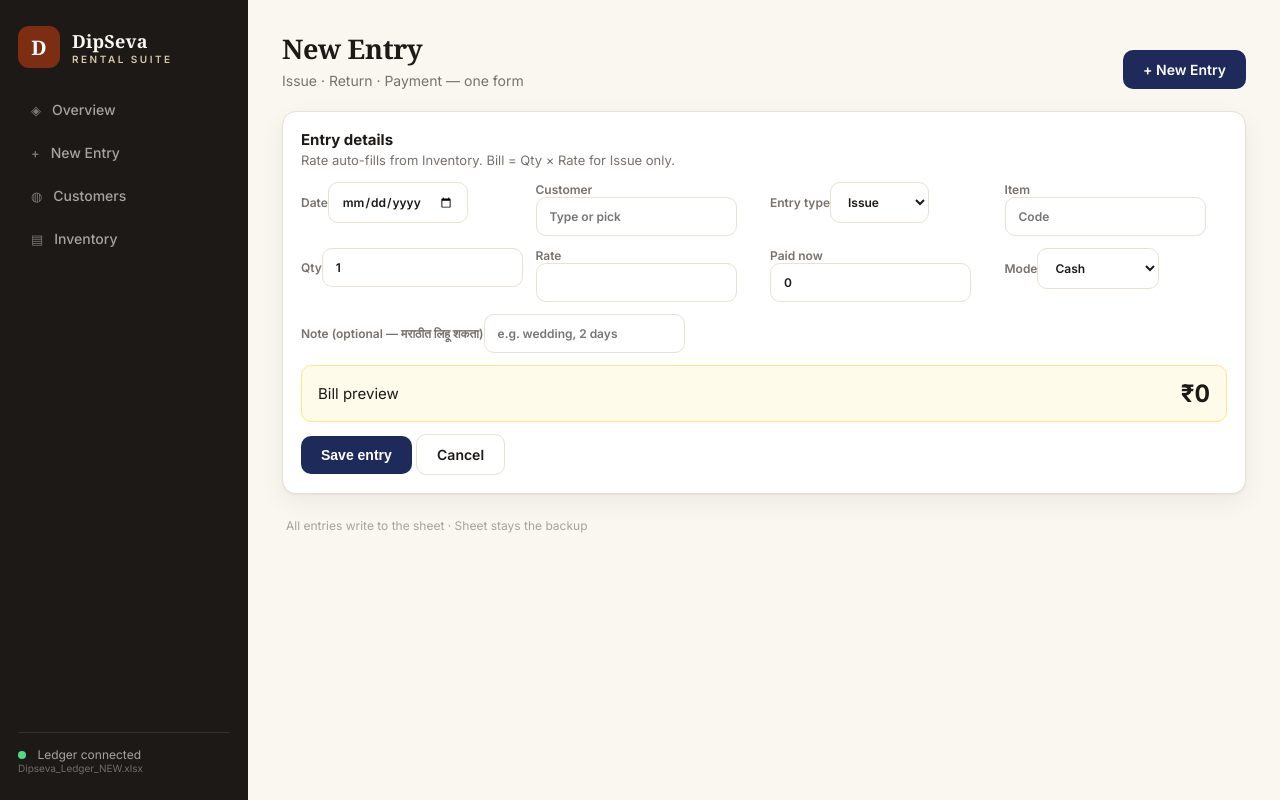
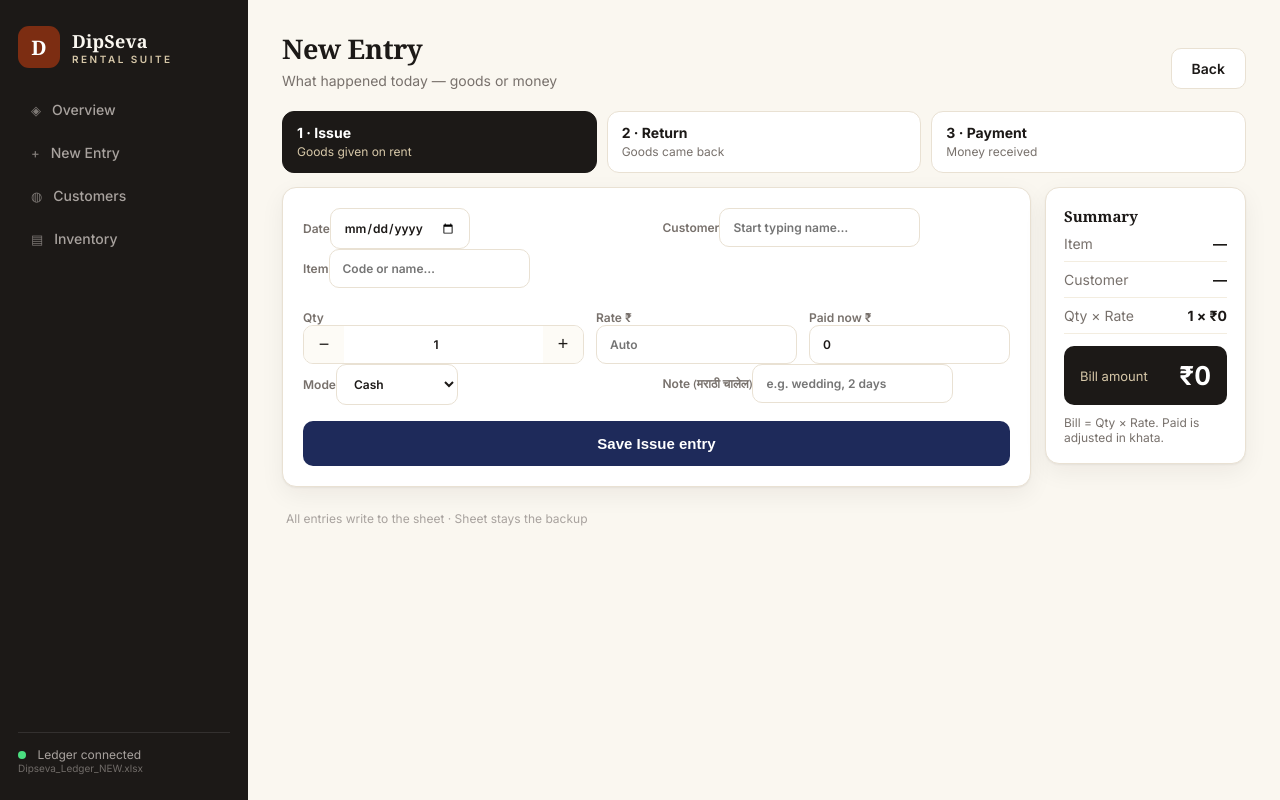
Before and after one commit to MrShindeMahesh/Dipseva-Dashboard, a Flask app: template dipseva_app/templates/entry.html in a window 1280 px wide. Run offline with Flask 3, Linux system fonts and the light colour scheme; the template is opened without the code that fills it, so the values that code supplies are empty.

Commit message:
Redesign New Entry: type selector cards, quick item chips, qty stepper, live summary panel

```diff
--- a/dipseva_app/static/app.css
+++ b/dipseva_app/static/app.css
@@ -80,3 +80,35 @@ footer{color:var(--faint);font-size:12px;padding:24px 4px}
 .search{display:flex;gap:8px;margin-bottom:12px}
 .wa{background:#FFFBEB;border:1px solid #FDE68A;border-radius:10px;padding:12px 14px;font-size:14px}
 .mr{font-family:Mukta,Inter,sans-serif}
+.steps{display:grid;grid-template-columns:repeat(3,1fr);gap:10px;margin-bottom:14px}
+.step{background:var(--card);border:1px solid var(--line);border-radius:12px;padding:12px 14px;
+ text-align:left;cursor:pointer;font:inherit;color:var(--ink)}
+.step b{display:block;font-size:14px}
+.step span{font-size:12px;color:var(--mut)}
+.step.on{background:#1C1917;color:#fff;border-color:#1C1917}
+.step.on span{color:#D6C7A8}
+.entry-grid{display:grid;grid-template-columns:1.6fr 1fr;gap:14px;align-items:start}
+@media(max-width:1000px){.entry-grid{grid-template-columns:1fr}}
+.form-card{padding:20px}
+.frow2{display:grid;grid-template-columns:1fr 1fr;gap:12px}
+.frow3{display:grid;grid-template-columns:1fr 1fr 1fr;gap:12px;margin-top:12px}
+@media(max-width:700px){.frow2,.frow3{grid-template-columns:1fr}}
+.chips{display:flex;flex-wrap:wrap;gap:7px;margin:10px 0 2px}
+.chip{background:#FDFBF6;border:1px solid var(--line);border-radius:20px;padding:6px 13px;
+ font-size:12px;font-weight:600;cursor:pointer;color:var(--ink)}
+.chip:hover{border-color:var(--navy);color:var(--navy)}
+.stepper{display:flex;align-items:stretch;border:1px solid var(--line);border-radius:10px;overflow:hidden;background:#fff}
+.stepper button{width:40px;border:0;background:#FDFBF6;font-size:18px;cursor:pointer;color:var(--ink)}
+.stepper input{border:0;text-align:center;flex:1;min-width:0}
+.stepper input:focus{outline:none}
+.form-act{margin-top:16px}
+.btn.big{width:100%;padding:14px;font-size:15px}
+.summary{position:sticky;top:20px}
+.summary h3{font-family:Georgia,serif}
+.sumrow{display:flex;justify-content:space-between;gap:10px;padding:9px 0;border-bottom:1px solid #F3EDE0;font-size:14px}
+.sumrow span{color:var(--mut)}
+.total{display:flex;justify-content:space-between;align-items:center;margin-top:12px;
+ background:#1C1917;color:#fff;border-radius:10px;padding:14px 16px}
+.total span{font-size:13px;color:#D6C7A8}
+.total b{font-size:26px;font-variant-numeric:tabular-nums}
+.hint{font-size:12px;color:var(--mut);margin-top:10px}
--- a/dipseva_app/templates/entry.html
+++ b/dipseva_app/templates/entry.html
@@ -1,31 +1,81 @@
 {% extends "base.html" %}
 {% block title %}New Entry{% endblock %}
 {% block head %}New Entry{% endblock %}
-{% block sub %}Issue · Return · Payment — one form{% endblock %}
+{% block sub %}What happened today — goods or money{% endblock %}
+{% block actions %}<a class="btn ghost" href="/">Back</a>{% endblock %}
 {% block body %}
-<div class="card">
-<h3>Entry details</h3><div class="sub">Rate auto-fills from Inventory. Bill = Qty × Rate for Issue only.</div>
-<form method="post" class="form" id="f">
+<form method="post" id="f">
+<div class="steps">
+<button type="button" class="step on" data-t="Issue"><b>1 · Issue</b><span>Goods given on rent</span></button>
+<button type="button" class="step" data-t="Return"><b>2 · Return</b><span>Goods came back</span></button>
+<button type="button" class="step" data-t="Payment"><b>3 · Payment</b><span>Money received</span></button>
+</div>
+<input type="hidden" name="type" id="typ" value="Issue">
+<div class="entry-grid">
+<div class="card form-card">
+<div class="frow2">
 <div class="field"><label>Date<input type="date" name="date" value="{{today}}" required></label></div>
-<div class="field"><label>Customer<input list="clist" name="customer" required placeholder="Type or pick"><datalist id="clist">{% for c in custs %}<option value="{{c.name}}">{% endfor %}</datalist></label></div>
-<div class="field"><label>Entry type<select name="type" id="typ"><option>Issue</option><option>Return</option><option>Payment</option></select></label></div>
-<div class="field"><label>Item<input list="ilist" name="item" id="item" placeholder="Code"><datalist id="ilist">{% for i in items %}<option value="{{i.id}}">{{i.name}} · ₹{{i.rate}}</option>{% endfor %}</datalist></label></div>
-<div class="field"><label>Qty<input type="number" name="qty" id="qty" step="any" value="1"></label></div>
-<div class="field"><label>Rate<input type="number" name="rate" id="rate" step="any"></label></div>
-<div class="field"><label>Paid now<input type="number" name="paid" step="any" value="0"></label></div>
+<div class="field"><label>Customer<input list="clist" name="customer" id="cust" required placeholder="Start typing name…" autocomplete="off"><datalist id="clist">{% for c in custs %}<option value="{{c.name}}">{% endfor %}</datalist></label></div>
+</div>
+<div id="itemBlock">
+<div class="field"><label>Item<input list="ilist" name="item" id="item" placeholder="Code or name…" autocomplete="off"><datalist id="ilist">{% for i in items %}<option value="{{i.id}}">{{i.name}} · ₹{{i.rate}}{% if i.marathi %} · {{i.marathi}}{% endif %}</option>{% endfor %}</datalist></label></div>
+<div class="chips" id="chips">{% for i in items[:12] %}<button type="button" class="chip" data-id="{{i.id}}">{{i.id}}</button>{% endfor %}</div>
+<div class="frow3">
+<div class="field"><label>Qty<div class="stepper"><button type="button" id="qm">−</button><input type="number" name="qty" id="qty" step="any" value="1" min="0"><button type="button" id="qp">+</button></div></label></div>
+<div class="field"><label>Rate ₹<input type="number" name="rate" id="rate" step="any" placeholder="Auto"></label></div>
+<div class="field"><label>Paid now ₹<input type="number" name="paid" id="paid" step="any" value="0" min="0"></label></div>
+</div>
+</div>
+<div class="frow2">
 <div class="field"><label>Mode<select name="mode"><option>Cash</option><option>UPI</option><option>PhonePe SK</option><option>Paytm SK</option><option>PhonePe VK</option><option>PAYTM B QR</option><option>Bank</option></select></label></div>
-<div class="field" style="grid-column:1/-1"><label>Note (optional — <span class="mr">मराठीत लिहू शकता</span>)<input name="note" placeholder="e.g. wedding, 2 days"></label></div>
-<div class="billbox"><span>Bill preview</span><b id="bill">₹0</b></div>
-<div style="grid-column:1/-1"><button class="btn" type="submit">Save entry</button> <a class="btn ghost" href="/">Cancel</a></div>
+<div class="field"><label>Note <span class="mr">(मराठी चालेल)</span><input name="note" placeholder="e.g. wedding, 2 days"></label></div>
+</div>
+<div class="form-act"><button class="btn big" type="submit" id="saveBtn">Save Issue entry</button></div>
+</div>
+<aside class="card summary">
+<h3>Summary</h3>
+<div class="sumrow"><span>Item</span><b id="sItem">—</b></div>
+<div class="sumrow"><span>Customer</span><b id="sCust">—</b></div>
+<div class="sumrow"><span>Qty × Rate</span><b id="sCalc">—</b></div>
+<div class="total"><span id="sLbl">Bill amount</span><b id="bill">₹0</b></div>
+<div class="hint" id="hint">Bill = Qty × Rate. Paid is adjusted in khata.</div>
+</aside>
+</div>
 </form>
-</div>
 <script>
-const rates={}; {% for i in items %}rates["{{i.id}}"]={{i.rate or 0}};{% endfor %}
-const item=document.getElementById('item'), rate=document.getElementById('rate'),
-qty=document.getElementById('qty'), typ=document.getElementById('typ'), bill=document.getElementById('bill');
-function upd(){ const r=parseFloat(rate.value||rates[item.value]||0); if(!rate.value&&rates[item.value])rate.value=rates[item.value];
-const q=parseFloat(qty.value||0); bill.textContent='₹'+((typ.value==='Issue')?q*r:0).toLocaleString('en-IN'); }
-[item,rate,qty,typ].forEach(e=>e.addEventListener('input',upd)); upd();
-typ.addEventListener('change',()=>{ if(typ.value==='Payment'){item.value='';qty.value='';} });
+const rates={}; const names={};
+{% for i in items %}rates["{{i.id}}"]={{i.rate or 0}}; names["{{i.id}}"]="{{i.name}}";{% endfor %}
+const typ=document.getElementById('typ'), item=document.getElementById('item'),
+rate=document.getElementById('rate'), qty=document.getElementById('qty'),
+paid=document.getElementById('paid'), cust=document.getElementById('cust'),
+bill=document.getElementById('bill'), sItem=document.getElementById('sItem'),
+sCust=document.getElementById('sCust'), sCalc=document.getElementById('sCalc'),
+hint=document.getElementById('hint'), sLbl=document.getElementById('sLbl'),
+saveBtn=document.getElementById('saveBtn'), itemBlock=document.getElementById('itemBlock');
+let cur='Issue';
+document.querySelectorAll('.step').forEach(b=>b.addEventListener('click',()=>{
+cur=b.dataset.t; typ.value=cur;
+document.querySelectorAll('.step').forEach(x=>x.classList.toggle('on',x===b));
+if(cur==='Payment'){itemBlock.style.display='none';item.value='';}
+else{itemBlock.style.display='';}
+saveBtn.textContent='Save '+cur+' entry';
+sLbl.textContent=(cur==='Payment')?'Payment amount':'Bill amount';
+hint.textContent=(cur==='Issue')?'Bill = Qty × Rate. Paid is adjusted in khata.':(cur==='Return')?'Only qty matters. Bill stays 0.':'Only money matters. Item not needed.';
+upd();}));
+document.querySelectorAll('.chip').forEach(c=>c.addEventListener('click',()=>{item.value=c.dataset.id;upd();item.focus();}));
+document.getElementById('qm').addEventListener('click',()=>{qty.value=Math.max(0,(parseFloat(qty.value||0)-1));upd();});
+document.getElementById('qp').addEventListener('click',()=>{qty.value=(parseFloat(qty.value||0)+1);upd();});
+function inr(n){return '₹'+(n||0).toLocaleString('en-IN',{maximumFractionDigits:0});}
+function upd(){
+let r=parseFloat(rate.value||rates[item.value]||0);
+if(!rate.value&&rates[item.value])rate.value=rates[item.value];
+let q=parseFloat(qty.value||0), p=parseFloat(paid.value||0);
+let b=(cur==='Issue')?q*r:0;
+bill.textContent=(cur==='Payment')?inr(p):inr(b);
+sItem.textContent=item.value?((item.value+' · '+(names[item.value]||''))):'—';
+sCust.textContent=cust.value||'—';
+sCalc.textContent=(cur==='Payment')?('Paid '+inr(p)):((q||0)+' × ₹'+(r||0));
+}
+[item,rate,qty,paid,cust].forEach(e=>e.addEventListener('input',upd));upd();
 </script>
 {% endblock %}
```
